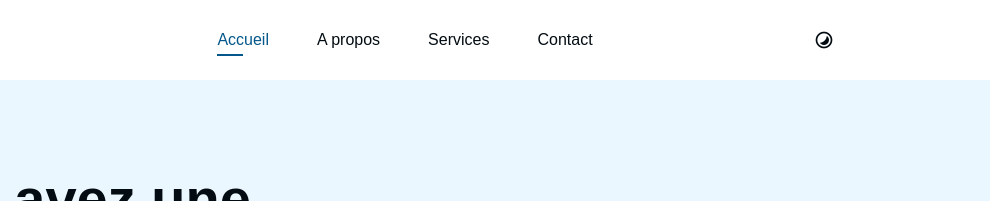
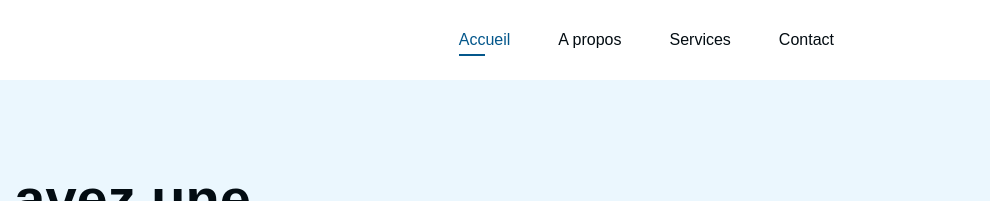
Before and after one commit to petitmunez/petitmunez.github.io, a website: page index.html in a window 1280 px wide. Shown: the top 201 px of the page, 290-1280 px from the left. Drawn offline with nearby package versions, Linux system fonts and the light colour scheme; files whose address does not match are found by name.

Commit message:
Add files via upload

```diff
--- a/index.html
+++ b/index.html
@@ -52,7 +52,7 @@
             <i class="ri-close-line"></i>
           </div>
         </div>
-        <i class="ri-contrast-2-line nav__theme"></i>
+       <!-- <i class="ri-contrast-2-line nav__theme"></i> -->
       </nav>
     </header>
 
```
